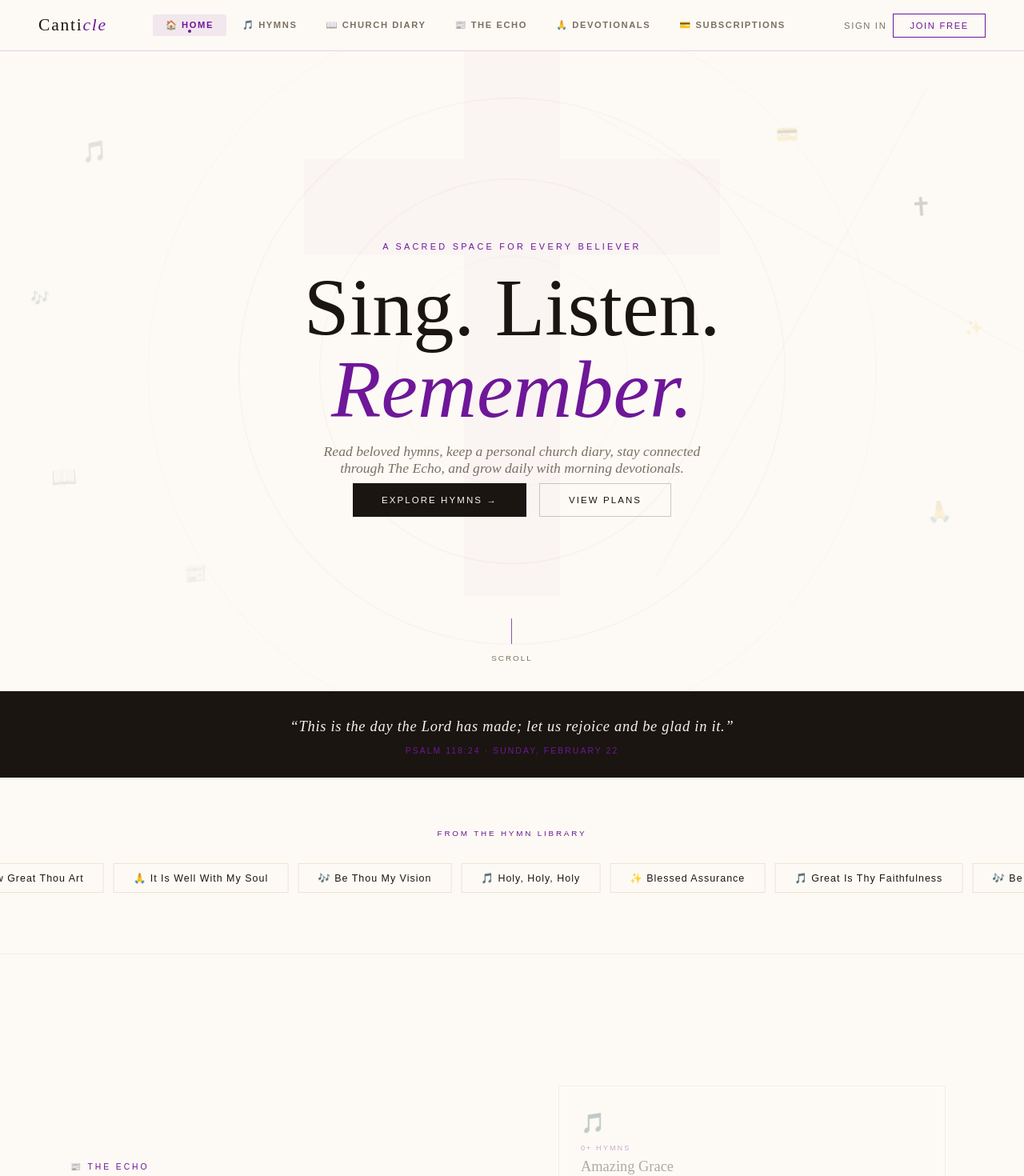
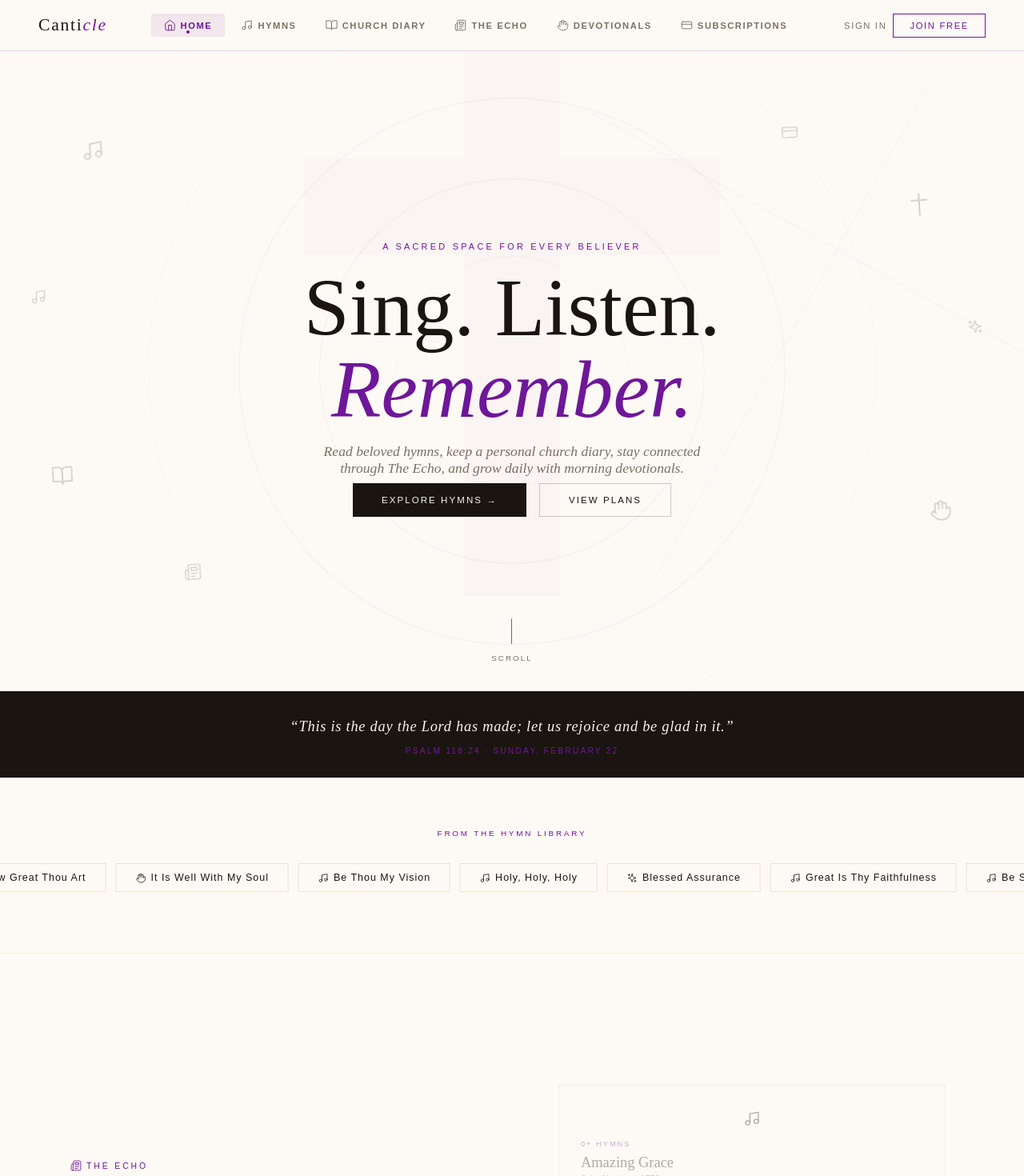
Before and after one commit to Mohamed-Ashik10/mypcc1, a Next.js app: page / in a window 1280 px wide. Shown: the top 1470 px of the page at 80% size. Built offline with nearby package versions, Linux system fonts and the light colour scheme; no server answers; the database is empty.

Commit message:
feat: replace emoji icons with inline SVGs on home page

```diff
--- a/src/components/LandingPageClient.tsx
+++ b/src/components/LandingPageClient.tsx
@@ -13,6 +13,71 @@ interface LandingPageClientProps {
     initialDiary?: any[];
     initialAnnouncements?: any[];
 }
+
+// ─── SVG Icon Components ──────────────────────────────────────────────────────
+
+const SvgHome = ({ size = 16 }: { size?: number }) => (
+    <svg width={size} height={size} viewBox="0 0 24 24" fill="none" stroke="currentColor" strokeWidth="1.5" strokeLinecap="round" strokeLinejoin="round" style={{ display: 'inline-block', verticalAlign: 'middle', flexShrink: 0 }}>
+        <path d="m3 9 9-7 9 7v11a2 2 0 0 1-2 2H5a2 2 0 0 1-2-2z" />
+        <polyline points="9 22 9 12 15 12 15 22" />
+    </svg>
+);
+
+const SvgMusic = ({ size = 16 }: { size?: number }) => (
+    <svg width={size} height={size} viewBox="0 0 24 24" fill="none" stroke="currentColor" strokeWidth="1.5" strokeLinecap="round" strokeLinejoin="round" style={{ display: 'inline-block', verticalAlign: 'middle', flexShrink: 0 }}>
+        <path d="M9 18V5l12-2v13" />
+        <circle cx="6" cy="18" r="3" />
+        <circle cx="18" cy="16" r="3" />
+    </svg>
+);
+
+const SvgCross = ({ size = 16 }: { size?: number }) => (
+    <svg width={size} height={size} viewBox="0 0 24 24" fill="none" stroke="currentColor" strokeWidth="1.5" strokeLinecap="round" style={{ display: 'inline-block', verticalAlign: 'middle', flexShrink: 0 }}>
+        <line x1="12" y1="2" x2="12" y2="22" />
+        <line x1="5" y1="8" x2="19" y2="8" />
+    </svg>
+);
+
+const SvgBook = ({ size = 16 }: { size?: number }) => (
+    <svg width={size} height={size} viewBox="0 0 24 24" fill="none" stroke="currentColor" strokeWidth="1.5" strokeLinecap="round" strokeLinejoin="round" style={{ display: 'inline-block', verticalAlign: 'middle', flexShrink: 0 }}>
+        <path d="M2 3h6a4 4 0 0 1 4 4v14a3 3 0 0 0-3-3H2z" />
+        <path d="M22 3h-6a4 4 0 0 0-4 4v14a3 3 0 0 1 3-3h7z" />
+    </svg>
+);
+
+const SvgNewspaper = ({ size = 16 }: { size?: number }) => (
+    <svg width={size} height={size} viewBox="0 0 24 24" fill="none" stroke="currentColor" strokeWidth="1.5" strokeLinecap="round" strokeLinejoin="round" style={{ display: 'inline-block', verticalAlign: 'middle', flexShrink: 0 }}>
+        <path d="M4 22h16a2 2 0 0 0 2-2V4a2 2 0 0 0-2-2H8a2 2 0 0 0-2 2v16a2 2 0 0 1-2 2zm0 0a2 2 0 0 1-2-2v-9c0-1.1.9-2 2-2h2" />
+        <path d="M18 14h-8" /><path d="M15 18h-5" />
+        <path d="M10 6h8v4h-8V6z" />
+    </svg>
+);
+
+const SvgPray = ({ size = 16 }: { size?: number }) => (
+    <svg width={size} height={size} viewBox="0 0 24 24" fill="none" stroke="currentColor" strokeWidth="1.5" strokeLinecap="round" strokeLinejoin="round" style={{ display: 'inline-block', verticalAlign: 'middle', flexShrink: 0 }}>
+        <path d="M18 11V6a2 2 0 0 0-2-2 2 2 0 0 0-2 2" />
+        <path d="M14 10V4a2 2 0 0 0-2-2 2 2 0 0 0-2 2v2" />
+        <path d="M10 10.5V6a2 2 0 0 0-2-2 2 2 0 0 0-2 2v8" />
+        <path d="M18 11a2 2 0 1 1 4 0v3a8 8 0 0 1-8 8h-2c-2.8 0-4.5-.86-5.99-2.34l-3.6-3.6a2 2 0 0 1 2.83-2.82L7 15" />
+    </svg>
+);
+
+const SvgCard = ({ size = 16 }: { size?: number }) => (
+    <svg width={size} height={size} viewBox="0 0 24 24" fill="none" stroke="currentColor" strokeWidth="1.5" strokeLinecap="round" strokeLinejoin="round" style={{ display: 'inline-block', verticalAlign: 'middle', flexShrink: 0 }}>
+        <rect width="20" height="14" x="2" y="5" rx="2" />
+        <line x1="2" x2="22" y1="10" y2="10" />
+    </svg>
+);
+
+const SvgSparkle = ({ size = 16 }: { size?: number }) => (
+    <svg width={size} height={size} viewBox="0 0 24 24" fill="none" stroke="currentColor" strokeWidth="1.5" strokeLinecap="round" strokeLinejoin="round" style={{ display: 'inline-block', verticalAlign: 'middle', flexShrink: 0 }}>
+        <path d="m12 3-1.912 5.813a2 2 0 0 1-1.275 1.275L3 12l5.813 1.912a2 2 0 0 1 1.275 1.275L12 21l1.912-5.813a2 2 0 0 1 1.275-1.275L21 12l-5.813-1.912a2 2 0 0 1-1.275-1.275L12 3Z" />
+        <path d="M5 3v4" /><path d="M19 17v4" />
+        <path d="M3 5h4" /><path d="M17 19h4" />
+    </svg>
+);
+
+// ─────────────────────────────────────────────────────────────────────────────
 
 export default function LandingPageClient({
     session,
@@ -64,12 +129,12 @@ export default function LandingPageClient({
             <nav className="landing-nav">
                 <a className="logo" href="#">Canti<span>cle</span></a>
                 <div className="nav-tabs">
-                    <button className="nav-tab active" onClick={(e) => (window as any).showPage('home', e.currentTarget)}>🏠 Home<div className="dot"></div></button>
-                    <button className="nav-tab" onClick={(e) => (window as any).showPage('hymns', e.currentTarget)}>🎵 Hymns<div className="dot"></div></button>
-                    <button className="nav-tab" onClick={(e) => (window as any).showPage('diary', e.currentTarget)}>📖 Church Diary<div className="dot"></div></button>
-                    <button className="nav-tab" onClick={(e) => (window as any).showPage('echo', e.currentTarget)}>📰 The Echo<div className="dot"></div></button>
-                    <button className="nav-tab" onClick={(e) => (window as any).showPage('devo', e.currentTarget)}>🙏 Devotionals<div className="dot"></div></button>
-                    <button className="nav-tab" onClick={(e) => (window as any).showPage('subs', e.currentTarget)}>💳 Subscriptions<div className="dot"></div></button>
+                    <button className="nav-tab active" onClick={(e) => (window as any).showPage('home', e.currentTarget)}><SvgHome size={15} /> Home<div className="dot"></div></button>
+                    <button className="nav-tab" onClick={(e) => (window as any).showPage('hymns', e.currentTarget)}><SvgMusic size={15} /> Hymns<div className="dot"></div></button>
+                    <button className="nav-tab" onClick={(e) => (window as any).showPage('diary', e.currentTarget)}><SvgBook size={15} /> Church Diary<div className="dot"></div></button>
+                    <button className="nav-tab" onClick={(e) => (window as any).showPage('echo', e.currentTarget)}><SvgNewspaper size={15} /> The Echo<div className="dot"></div></button>
+                    <button className="nav-tab" onClick={(e) => (window as any).showPage('devo', e.currentTarget)}><SvgPray size={15} /> Devotionals<div className="dot"></div></button>
+                    <button className="nav-tab" onClick={(e) => (window as any).showPage('subs', e.currentTarget)}><SvgCard size={15} /> Subscriptions<div className="dot"></div></button>
                 </div>
                 <div className="nav-right" style={{ display: 'flex', gap: '8px', alignItems: 'center' }}>
                     {session ? (
@@ -107,14 +172,15 @@ export default function LandingPageClient({
                             <line x1="0" y1="233" x2="700" y2="233" stroke="#6e1799" strokeWidth="1" />
                         </svg>
                     </div>
-                    <div className="float-icon" style={{ top: '14%', left: '8%', animationDelay: '0s' }}>🎵</div>
-                    <div className="float-icon" style={{ top: '22%', right: '9%', animationDelay: '.8s', fontSize: '2rem' }}>✝</div>
-                    <div className="float-icon" style={{ top: '65%', left: '5%', animationDelay: '1.4s' }}>📖</div>
-                    <div className="float-icon" style={{ top: '70%', right: '7%', animationDelay: '.4s' }}>🙏</div>
-                    <div className="float-icon" style={{ top: '38%', left: '3%', animationDelay: '2s', fontSize: '1.2rem' }}>🎶</div>
-                    <div className="float-icon" style={{ top: '42%', right: '4%', animationDelay: '1.1s', fontSize: '1.2rem' }}>✨</div>
-                    <div className="float-icon" style={{ top: '80%', left: '18%', animationDelay: '.6s', fontSize: '1.4rem' }}>📰</div>
-                    <div className="float-icon" style={{ top: '12%', right: '22%', animationDelay: '1.7s', fontSize: '1.4rem' }}>💳</div>
+                    {/* Floating hero SVG icons */}
+                    <div className="float-icon" style={{ top: '14%', left: '8%', animationDelay: '0s' }}><SvgMusic size={28} /></div>
+                    <div className="float-icon" style={{ top: '22%', right: '9%', animationDelay: '.8s' }}><SvgCross size={32} /></div>
+                    <div className="float-icon" style={{ top: '65%', left: '5%', animationDelay: '1.4s' }}><SvgBook size={28} /></div>
+                    <div className="float-icon" style={{ top: '70%', right: '7%', animationDelay: '.4s' }}><SvgPray size={28} /></div>
+                    <div className="float-icon" style={{ top: '38%', left: '3%', animationDelay: '2s' }}><SvgMusic size={20} /></div>
+                    <div className="float-icon" style={{ top: '42%', right: '4%', animationDelay: '1.1s' }}><SvgSparkle size={20} /></div>
+                    <div className="float-icon" style={{ top: '80%', left: '18%', animationDelay: '.6s' }}><SvgNewspaper size={22} /></div>
+                    <div className="float-icon" style={{ top: '12%', right: '22%', animationDelay: '1.7s' }}><SvgCard size={22} /></div>
 
                     <p className="hero-eyebrow" style={{ animation: 'fadeUp .8s .2s ease both', position: 'relative', zIndex: 2 }}>A sacred space for every believer</p>
                     <h1 className="hero-h1" style={{ animation: 'fadeUp .8s .4s ease both', position: 'relative', zIndex: 2 }}>Sing. Listen.<br /><em>Remember.</em></h1>
@@ -140,23 +206,23 @@ export default function LandingPageClient({
                     </p>
                 </div>
 
-                {/* MARQUEE TICKER (Optional) */}
+                {/* MARQUEE TICKER */}
                 <div className="marquee-section reveal from-bottom">
                     <p style={{ fontSize: '.62rem', letterSpacing: '.28em', textTransform: 'uppercase', color: '#6e1799', textAlign: 'center', marginBottom: '32px', fontWeight: 300 }}>
                         From the hymn library
                     </p>
                     <div className="marquee-wrap" style={{ marginBottom: '12px' }}>
                         <div className="marquee-track">
-                            <div className="marquee-item">🎵 Amazing Grace</div>
-                            <div className="marquee-item">✝ How Great Thou Art</div>
-                            <div className="marquee-item">🙏 It Is Well With My Soul</div>
-                            <div className="marquee-item">🎶 Be Thou My Vision</div>
-                            <div className="marquee-item">🎵 Holy, Holy, Holy</div>
-                            <div className="marquee-item">✨ Blessed Assurance</div>
-                            <div className="marquee-item">🎵 Great Is Thy Faithfulness</div>
-                            <div className="marquee-item">🎶 Be Still, My Soul</div>
-                            <div className="marquee-item">✝ Crown Him With Many Crowns</div>
-                            <div className="marquee-item">🙏 To God Be The Glory</div>
+                            <div className="marquee-item"><SvgMusic size={13} /> Amazing Grace</div>
+                            <div className="marquee-item"><SvgCross size={13} /> How Great Thou Art</div>
+                            <div className="marquee-item"><SvgPray size={13} /> It Is Well With My Soul</div>
+                            <div className="marquee-item"><SvgMusic size={13} /> Be Thou My Vision</div>
+                            <div className="marquee-item"><SvgMusic size={13} /> Holy, Holy, Holy</div>
+                            <div className="marquee-item"><SvgSparkle size={13} /> Blessed Assurance</div>
+                            <div className="marquee-item"><SvgMusic size={13} /> Great Is Thy Faithfulness</div>
+                            <div className="marquee-item"><SvgMusic size={13} /> Be Still, My Soul</div>
+                            <div className="marquee-item"><SvgCross size={13} /> Crown Him With Many Crowns</div>
+                            <div className="marquee-item"><SvgPray size={13} /> To God Be The Glory</div>
                         </div>
                     </div>
                 </div>
@@ -165,34 +231,34 @@ export default function LandingPageClient({
                 <section className="sticky-section">
                     <div className="sticky-left">
                         <div className="sticky-panel active" data-panel="0">
-                            <p className="sticky-label">🎵 Hymns</p>
+                            <p className="sticky-label"><SvgMusic size={14} /> Hymns</p>
                             <h2 className="sticky-title">Ancient words,<br /><em>ever new</em></h2>
                             <p className="sticky-body">Hundreds of classic and contemporary hymns, beautifully typeset. Search by theme, scripture or season. Every word carries centuries of faith.</p>
                             <button onClick={(e) => (window as any).showPage('hymns', document.querySelectorAll('.nav-tab')[1])} className="sticky-btn">Browse Hymns &rarr;</button>
                         </div>
                         <div className="sticky-panel" data-panel="1">
-                            <p className="sticky-label">📖 Church Diary</p>
+                            <p className="sticky-label"><SvgBook size={14} /> Church Diary</p>
                             <h2 className="sticky-title">Your faith,<br /><em>written down</em></h2>
                             <p className="sticky-body">Every time a hymn moves you, write it down. Over time your diary becomes a testimony — a sacred record of how God spoke through music.</p>
                             <button onClick={(e) => (window as any).showPage('diary', document.querySelectorAll('.nav-tab')[2])} className="sticky-btn">Open Diary &rarr;</button>
                         </div>
                         <div className="sticky-panel" data-panel="2">
-                            <p className="sticky-label">📰 The Echo</p>
+                            <p className="sticky-label"><SvgNewspaper size={14} /> The Echo</p>
                             <h2 className="sticky-title">Stories that<br /><em>resonate</em></h2>
                             <p className="sticky-body">Testimonies, church news, and community voices. The Echo carries the stories of believers from around the world.</p>
                             <button onClick={(e) => (window as any).showPage('echo', document.querySelectorAll('.nav-tab')[3])} className="sticky-btn">Read The Echo &rarr;</button>
                         </div>
                         <div className="sticky-panel" data-panel="3">
-                            <p className="sticky-label">🙏 Devotionals</p>
+                            <p className="sticky-label"><SvgPray size={14} /> Devotionals</p>
                             <h2 className="sticky-title">Morning by<br /><em>morning</em></h2>
-                            <p className="sticky-body">365 daily devotionals — scripture, reflection and prayer. Start every day grounded in God’s word, with a companion hymn to carry you through.</p>
+                            <p className="sticky-body">365 daily devotionals — scripture, reflection and prayer. Start every day grounded in God's word, with a companion hymn to carry you through.</p>
                             <button onClick={(e) => (window as any).showPage('devo', document.querySelectorAll('.nav-tab')[4])} className="sticky-btn">Today's Devotional &rarr;</button>
                         </div>
                     </div>
                     <div className="sticky-right">
                         <div className="sticky-cards-wrap">
                             <div className="sticky-card active" data-card="0">
-                                <div className="sc-icon">🎵</div>
+                                <div className="sc-icon"><SvgMusic size={22} /></div>
                                 <p className="sc-num">{initialHymns.length}+ Hymns</p>
                                 <p className="sc-title">{initialHymns[0]?.title || 'Amazing Grace'}</p>
                                 <p className="sc-sub">{initialHymns[0]?.author || 'John Newton · 1779'}</p>
@@ -200,7 +266,7 @@ export default function LandingPageClient({
                                 <p className="sc-tag">{initialHymns[0]?.tags?.join(' · ') || 'Grace · Faith · Salvation'}</p>
                             </div>
                             <div className="sticky-card" data-card="1">
-                                <div className="sc-icon">📖</div>
+                                <div className="sc-icon"><SvgBook size={22} /></div>
                                 <p className="sc-num">Diary Entry &middot; {initialDiary[0] ? new Date(initialDiary[0].date).toLocaleDateString('en-US', { month: 'short', day: 'numeric' }) : 'Feb 25'}</p>
                                 <p className="sc-title">{initialDiary[0]?.title || 'Morning of Quiet Grace'}</p>
                                 <p className="sc-sub">{initialDiary[0]?.hymn || 'Great Is Thy Faithfulness'}</p>
@@ -210,7 +276,7 @@ export default function LandingPageClient({
                                 </div>
                             </div>
                             <div className="sticky-card" data-card="2">
-                                <div className="sc-icon">📰</div>
+                                <div className="sc-icon"><SvgNewspaper size={22} /></div>
                                 <p className="sc-num">The Echo &middot; Latest</p>
                                 <p className="sc-title">{initialEcho[0]?.title || 'From Doubt to Devotion'}</p>
                                 <p className="sc-sub">{initialEcho[0]?.author || 'Sarah M.'} &middot; {initialEcho[0]?.date || 'Feb 22, 2026'}</p>
@@ -218,7 +284,7 @@ export default function LandingPageClient({
                                 <span className="sc-badge" style={{ marginTop: '16px', display: 'inline-block', textTransform: 'capitalize' }}>{initialEcho[0]?.cat || 'Testimony'}</span>
                             </div>
                             <div className="sticky-card" data-card="3">
-                                <div className="sc-icon">🙏</div>
+                                <div className="sc-icon"><SvgPray size={22} /></div>
                                 <p className="sc-num">Today's Devotional</p>
                                 <p className="sc-title">{initialDevotional?.title || 'Still Waters'}</p>
                                 <p className="sc-sub">{initialDevotional?.date || 'Feb 25, 2026'}</p>
@@ -267,10 +333,9 @@ export default function LandingPageClient({
                         <div>
                             <p style={{ fontSize: '.6rem', letterSpacing: '.28em', textTransform: 'uppercase', color: '#6e1799', marginBottom: '18px' }}>Explore</p>
                             <ul style={{ listStyle: 'none', display: 'flex', flexDirection: 'column', gap: '11px' }}>
-                                <li><a href="#" onClick={(e) => { e.preventDefault(); (window as any).showPage('hymns', document.querySelectorAll('.nav-tab')[1]); }} style={{ fontSize: '.78rem', fontWeight: 300, color: 'rgba(247,243,236,.5)', textDecoration: 'none' }}>🎵 Hymns</a></li>
-                                <li><a href="#" onClick={(e) => { e.preventDefault(); (window as any).showPage('diary', document.querySelectorAll('.nav-tab')[2]); }} style={{ fontSize: '.78rem', fontWeight: 300, color: 'rgba(247,243,236,.5)', textDecoration: 'none' }}>📖 Church Diary</a></li>
-                                <li><a href="#" onClick={(e) => { e.preventDefault(); (window as any).showPage('echo', document.querySelectorAll('.nav-tab')[3]); }} style={{ fontSize: '.78rem', fontWeight: 300, color: 'rgba(247,243,236,.5)', textDecoration: 'none' }}>📰 The Echo</a></li>
-
+                                <li><a href="#" onClick={(e) => { e.preventDefault(); (window as any).showPage('hymns', document.querySelectorAll('.nav-tab')[1]); }} style={{ fontSize: '.78rem', fontWeight: 300, color: 'rgba(247,243,236,.5)', textDecoration: 'none', display: 'inline-flex', alignItems: 'center', gap: '6px' }}><SvgMusic size={13} /> Hymns</a></li>
+                                <li><a href="#" onClick={(e) => { e.preventDefault(); (window as any).showPage('diary', document.querySelectorAll('.nav-tab')[2]); }} style={{ fontSize: '.78rem', fontWeight: 300, color: 'rgba(247,243,236,.5)', textDecoration: 'none', display: 'inline-flex', alignItems: 'center', gap: '6px' }}><SvgBook size={13} /> Church Diary</a></li>
+                                <li><a href="#" onClick={(e) => { e.preventDefault(); (window as any).showPage('echo', document.querySelectorAll('.nav-tab')[3]); }} style={{ fontSize: '.78rem', fontWeight: 300, color: 'rgba(247,243,236,.5)', textDecoration: 'none', display: 'inline-flex', alignItems: 'center', gap: '6px' }}><SvgNewspaper size={13} /> The Echo</a></li>
                             </ul>
                         </div>
                         <div>
--- a/src/components/landing_styles.css
+++ b/src/components/landing_styles.css
@@ -95,6 +95,9 @@ nav {
   transition: all .25s;
   border-radius: 2px;
   position: relative;
+  display: inline-flex;
+  align-items: center;
+  gap: 6px;
 }
 
 .nav-tab:hover {
@@ -2511,6 +2514,32 @@ nav {
   }
 }
 
+/* ══ SVG ICON ALIGNMENT ══ */
+.float-icon {
+  display: flex;
+  align-items: center;
+  justify-content: center;
+}
+
+.sticky-label {
+  display: inline-flex;
+  align-items: center;
+  gap: 6px;
+}
+
+.sc-icon {
+  display: flex;
+  align-items: center;
+  justify-content: center;
+  margin-bottom: 16px;
+}
+
+.marquee-item {
+  display: inline-flex;
+  align-items: center;
+  gap: 6px;
+}
+
 @keyframes wave {
 
   0%,
```
Lines whose indentation alone changed are shown as unchanged.
